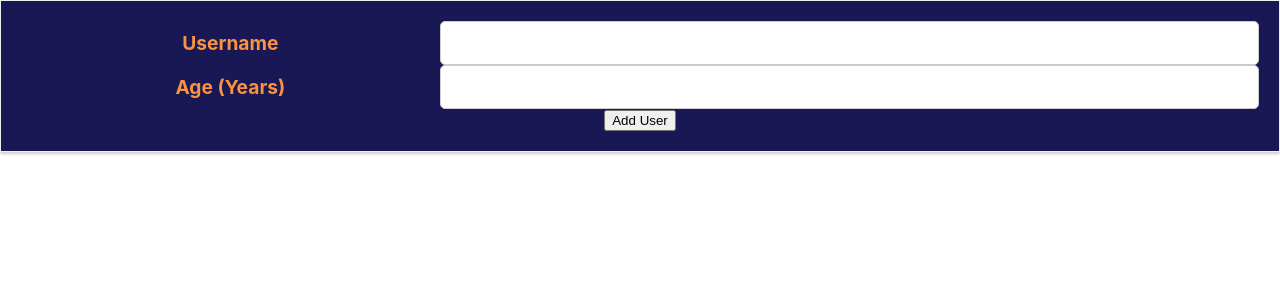
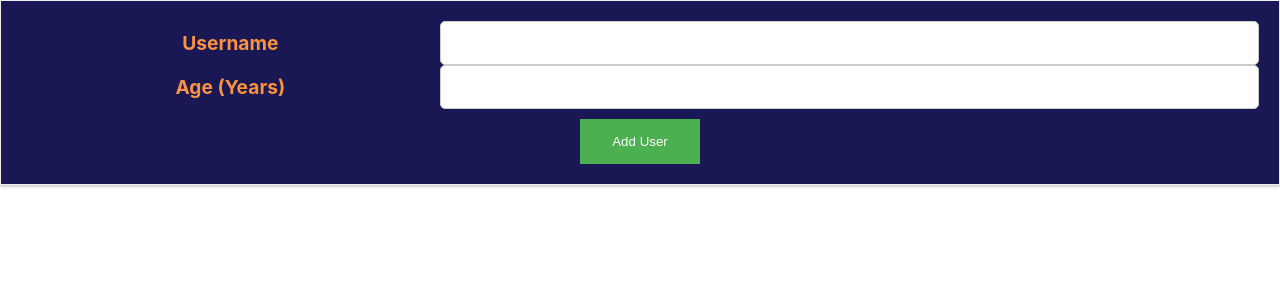
Before and after one commit to YakirHasid/React-User-Managment, a React (Create React App) app: page / in a window 1280 px wide. Shown: the top 300 px of the page. Built offline with nearby package versions, Linux system fonts and the light colour scheme.

Commit message:
style for button

```diff
--- a/src/UI/Button/Button.module.css
+++ b/src/UI/Button/Button.module.css
@@ -0,0 +1,11 @@
+.button {
+    background-color: #4CAF50; /* Green */
+    border: none;
+    color: white;
+    padding: 15px 32px;
+    margin-top: 10px;
+    text-align: center;
+    text-decoration: none;
+    display: inline-block;
+    cursor: pointer;
+}
```
